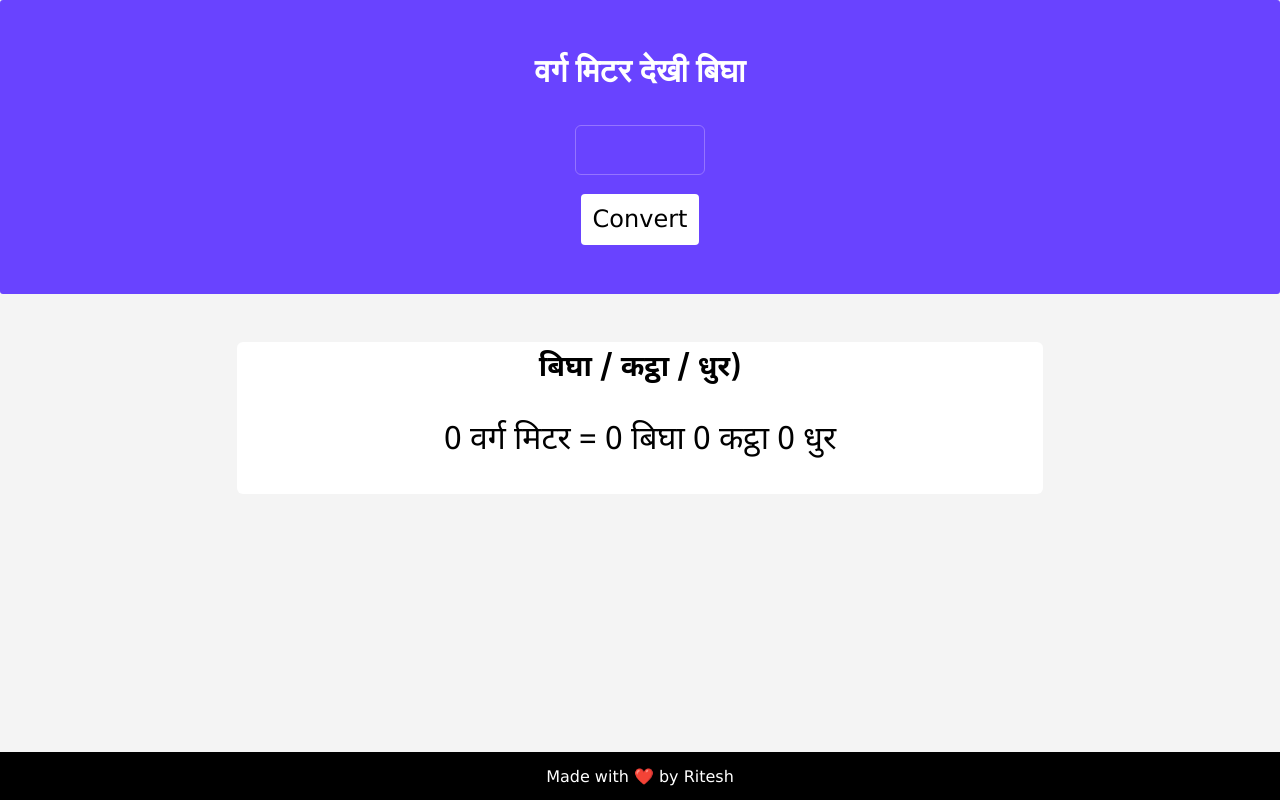
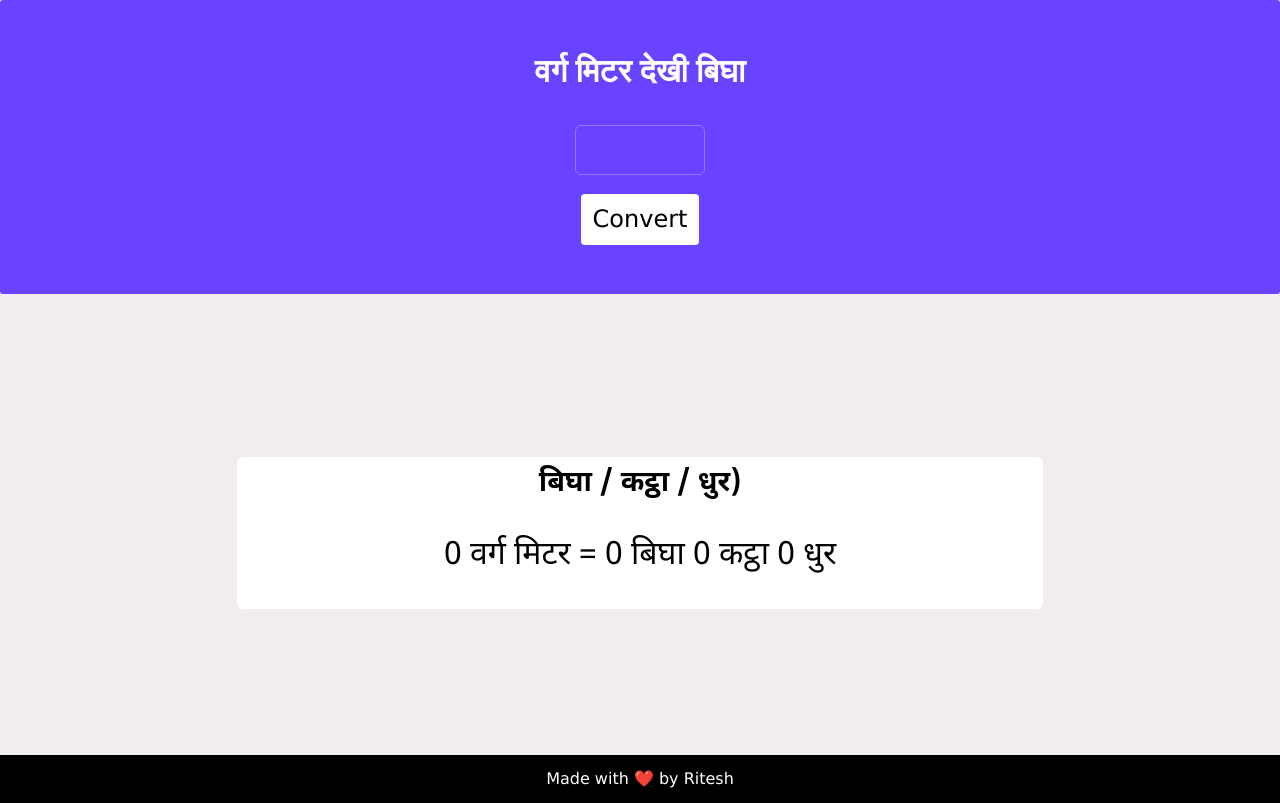
Before and after one commit to RiteshRegmi1/HectorNepal, a plain HTML site: page index.html in a window 1280 px wide. Drawn offline with Linux system fonts and the light colour scheme.

Commit message:
optimized

```diff
--- a/index.css
+++ b/index.css
@@ -4,8 +4,8 @@
     padding: 0%;
 }
 .container{
-    height: 94vh;
-    background-color: #f4f4f4;
+    height: 100vh;
+    background-color: #f2eded;
 }
 
 /* top div */
@@ -51,6 +51,17 @@
 
 }
 
+input::-webkit-outer-spin-button,
+input::-webkit-inner-spin-button {
+    /* display: none; <- Crashes Chrome on hover */
+    -webkit-appearance: none;
+    margin: 0; /* <-- Apparently some margin are still there even though it's hidden */
+}
+
+input[type=number] {
+    -moz-appearance:textfield; /* Firefox */
+}
+
 .buttomdiv{
 
     display: flex;
@@ -58,6 +69,7 @@
     flex-direction: column;
     align-items: center;
     margin-top: 1rem;
+    min-height: 55.6vh;
     font-family:'Gill Sans', 'Gill Sans MT', "Calibri", 'Trebuchet MS', sans-serif;
 
 }
@@ -99,24 +111,3 @@
     font-family:'Lucida Sans', 'Lucida Sans Regular', 'Lucida Grande', 'Lucida Sans Unicode', Geneva, Verdana, sans-serif;
     height: 6vh;
 }
-
-
-
-
-
-
-
-
-
-
-
-input::-webkit-outer-spin-button,
-input::-webkit-inner-spin-button {
-    /* display: none; <- Crashes Chrome on hover */
-    -webkit-appearance: none;
-    margin: 0; /* <-- Apparently some margin are still there even though it's hidden */
-}
-
-input[type=number] {
-    -moz-appearance:textfield; /* Firefox */
-}
--- a/index.html
+++ b/index.html
@@ -23,10 +23,9 @@
             </div>
 
         </div>
+        <div class="footerDiv" id="footerDiv">Made with ❤️ by Ritesh</div>
     </div>
-    <div class="footerDiv">Made with ❤️ by Ritesh</div>
-
-    <script src="./index.js"></script>
+        <script src="./index.js"></script>
 </body>
 
 </html>
--- a/index.js
+++ b/index.js
@@ -3,8 +3,10 @@ let enterNumber = document.getElementById("numberField");
 let convertButton = document.getElementById("convertButton").addEventListener("click", convertFunction)
 let lengthconverttxt = document.getElementById("lengthconvert")
 let volumeconvert = document.getElementById("volumeconvert")
+let footerDiv = document.getElementById("footerDiv")
 let inputValue = 0;
 let bigghaValue = 0;
+
 
 
 function convertFunction() {
```
